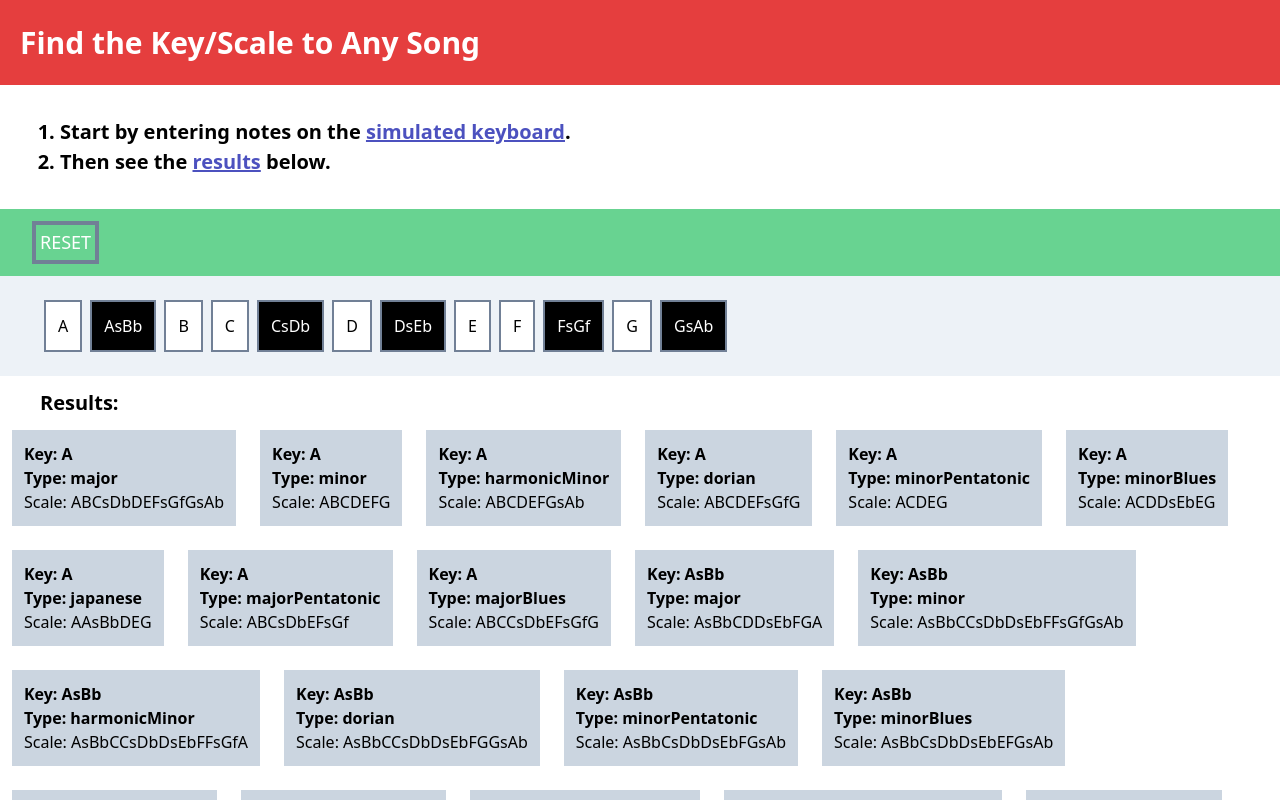
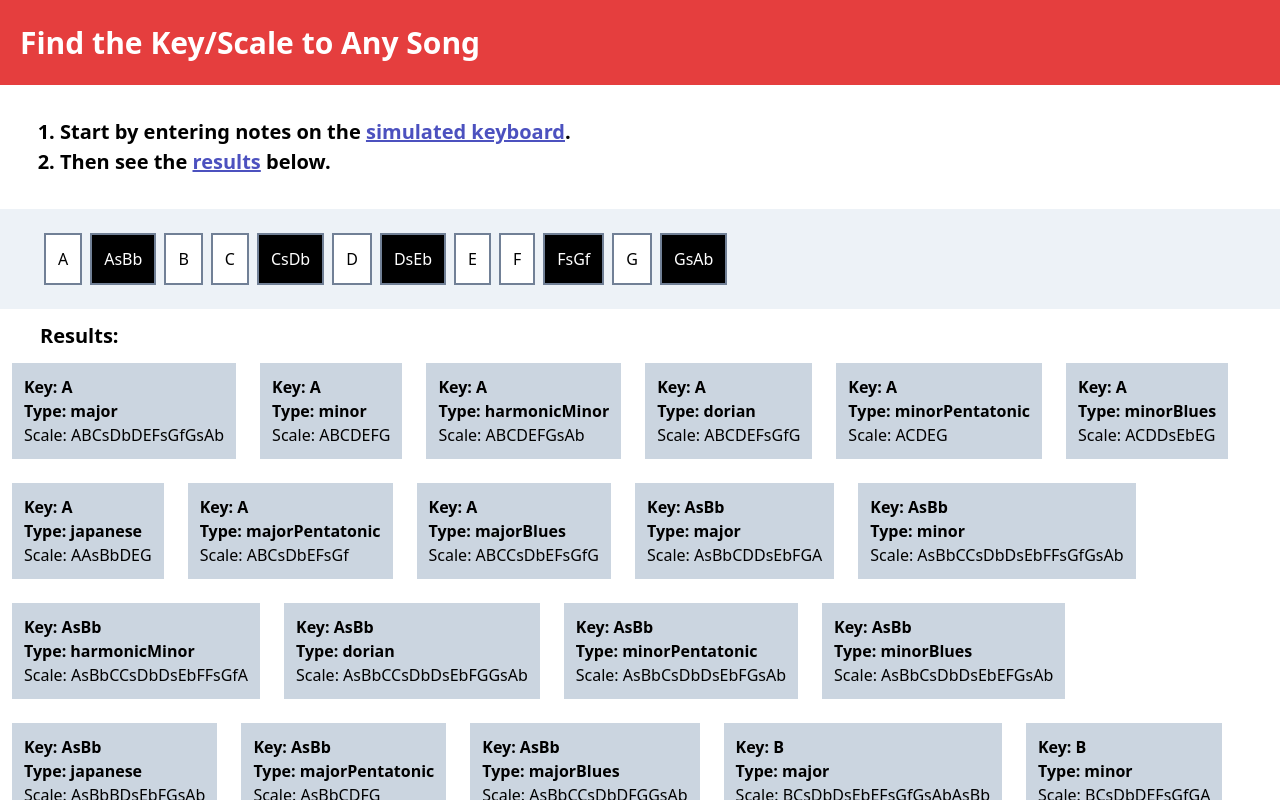
Before and after one commit to Bradslavens/MusicKeyScaleFinder, a React (Create React App) app: page / in a window 1280 px wide. Shown: the top 800 px of the page. Built offline with nearby package versions, Linux system fonts and the light colour scheme.

Commit message:
removed reset button

```diff
--- a/src/components/NoteInput.js
+++ b/src/components/NoteInput.js
@@ -7,7 +7,7 @@ class NoteInput extends React.Component{
         return(
             <div id="keyboard" class="px-5 text-lg flex flex-wrap bg-green-400 text-green-100">
                 {this.props.userKeys}
-                <ResetButton resetUserKeys = {this.props.resetUserKeys} />
+                {/* <ResetButton resetUserKeys = {this.props.resetUserKeys} /> */}
             </div>
         )
     }
```
